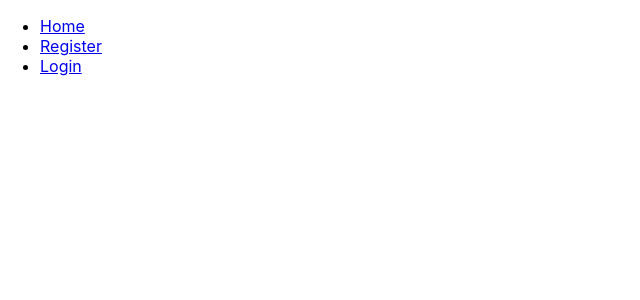
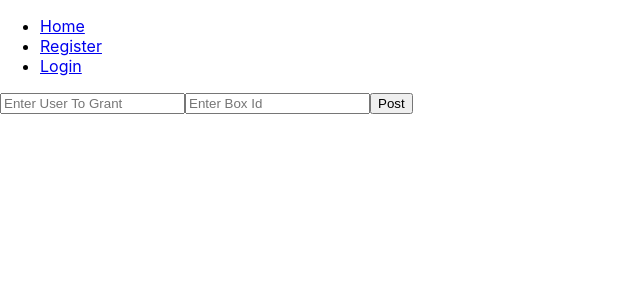
Before and after one commit to Golobcek02/Pametni-Paketnik-Frontend, a React (Create React App) app: page /accessList in a window 1280 px wide. Shown: the top 300 px of the page, without its empty margins (0-640 px from the left). Built offline with nearby package versions, Linux system fonts and the light colour scheme.

Commit message:
Started working on access list display for user

```diff
--- a/src/Components/AccessList/AccessList.jsx
+++ b/src/Components/AccessList/AccessList.jsx
@@ -1,5 +1,38 @@
+import {useEffect, useState} from "react";
+import axios from "axios";
+import Cookies from "js-cookie";
+
 export function AccessList() {
-	return (
-		<></>
-	)
+    const [userToGrant, setUserToGrant] = useState('');
+    const [boxId, setBoxId] = useState('');
+
+
+    function addUserToAccessList() {
+        axios.post("http://localhost:5551/addAccessToUser", {
+            UserID: Cookies.get('id'),
+            AccessId: userToGrant,
+            BoxId: parseInt(boxId)
+        }).then((res) => {
+                console.log(res)
+            }
+        ).catch((err) => {
+            console.log(err)
+        })
+    }
+
+    useEffect(() => {
+        // axios.post("http://localhost:5551", {})
+    }, [])
+
+    return (
+        <div>
+            <input type='text' id="username" onChange={(e) => {
+                setUserToGrant(e.target.value)
+            }} placeholder="Enter User To Grant"></input>
+            <input type='text' id="password" onChange={(e) => {
+                setBoxId(e.target.value)
+            }} placeholder="Enter Box Id"></input>
+            <button type='submit' onClick={() => addUserToAccessList()}>Post</button>
+        </div>
+    )
 }
--- a/src/Components/Navbar/Navbar.jsx
+++ b/src/Components/Navbar/Navbar.jsx
@@ -37,6 +37,9 @@ function Navbar() {
                         <Link to="/addbox">Add new box</Link>
                     </li>
                     <li>
+                        <Link to="/accessList">Access List</Link>
+                    </li>
+                    <li>
                         <a href="/" onClick={() => logOut()}>Log Out</a>
                     </li>
                 </ul>
```
